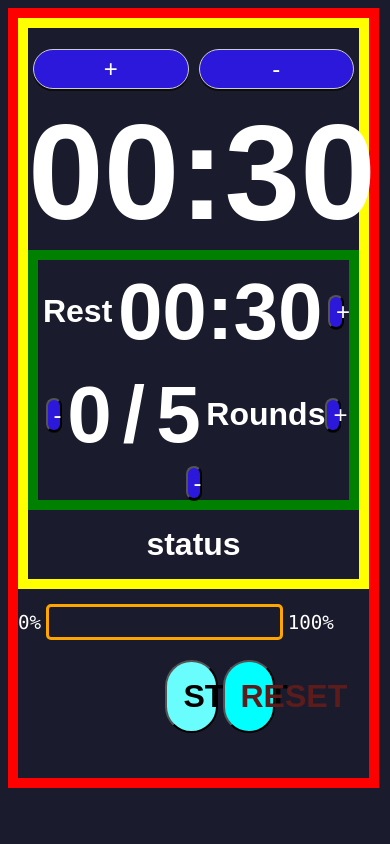
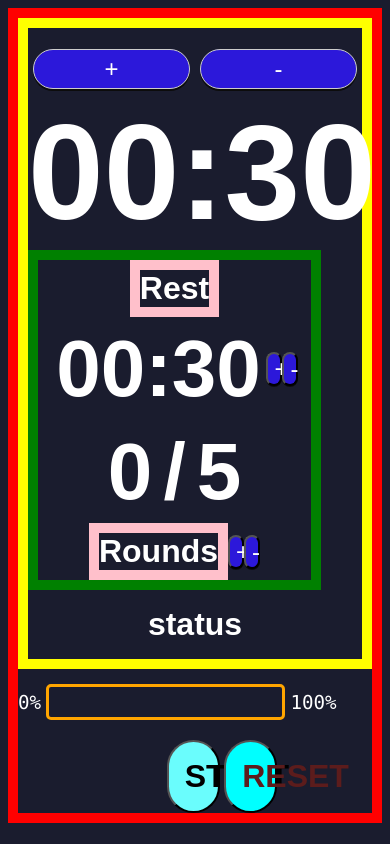
Before and after one commit to alondgr/training_app, a plain HTML site: page index.html in a window 390 px wide. Drawn offline with Linux system fonts and the light colour scheme.

Commit message:
responsive

```diff
--- a/style.css
+++ b/style.css
@@ -6,8 +6,6 @@ body {
   width: auto;
   border: 10px solid red;
   overflow: hidden;
-  width: 90vw;
-  height: 90vh;
 }
 
 .timer_cont {
@@ -117,11 +115,6 @@ body {
   margin-top: 1rem;
 }
 
-.rounds,
-.rest {
-  font-size: 2em;
-}
-
 .round-buttons,
 .rest-buttons {
   background-color: #2c18da;
@@ -133,16 +126,20 @@ body {
 }
 
 .container {
-  /* min-height: 100px;
-  max-width: 960px; */
+  min-height: 10vh;
+  max-width: 70vw;
   display: flex;
   flex-wrap: wrap;
   align-items: center;
   justify-content: center;
-  /* margin-left: 25%; */
   border: 10px solid green;
 }
 
 .time_btn_cntrl {
   display: flex;
 }
+.rounds,
+.rest {
+  font-size: 2em;
+  border: 10px solid pink;
+}
```
